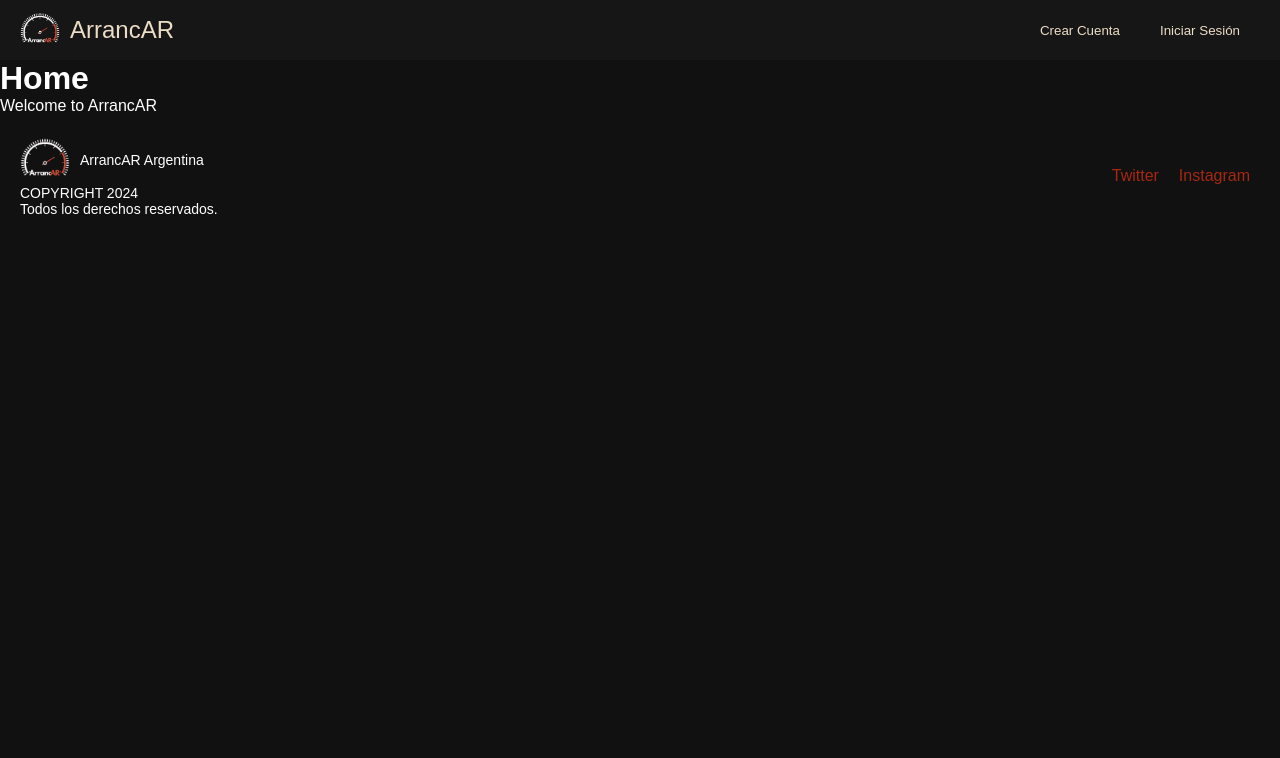
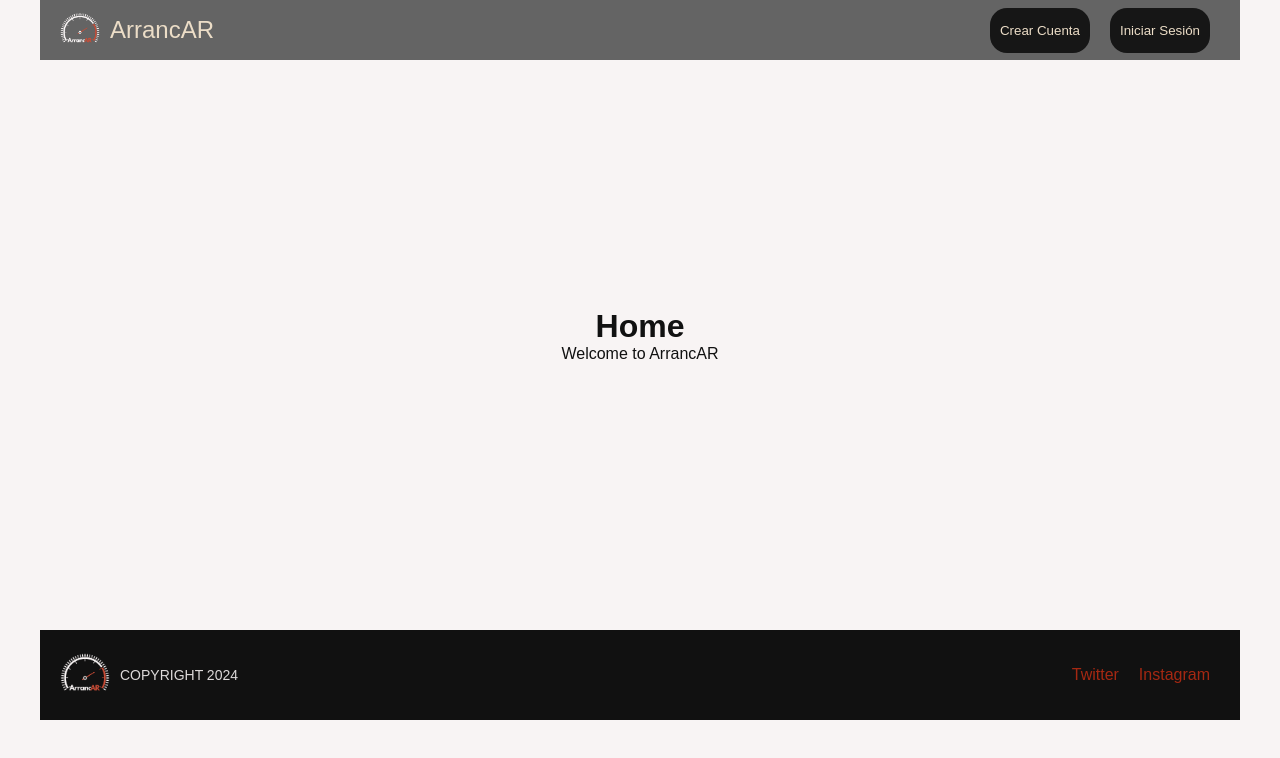
Before and after one commit to javier-pignataro/frontend, a React (Vite) app: page / in a window 1280 px wide. Shown: the top 758 px of the page. Built offline with nearby package versions, Linux system fonts and the light colour scheme.

Commit message:
Corrección sintaxis Sass + cambios en maquetado

```diff
--- a/src/Components/layout/Footer.jsx
+++ b/src/Components/layout/Footer.jsx
@@ -7,9 +7,11 @@ const Footer = () => {
             <div className='footer__logo__div'>
                 <div>
                     <img src={ArrancArLogo} alt="ArrancAR Logo" />
-                    <p>ArrancAR Argentina</p>
+                    {/* <p>ArrancAR Argentina</p> */}
                 </div>
-                <p>COPYRIGHT 2024<br></br>Todos los derechos reservados.</p>
+                <p>COPYRIGHT 2024</p>
+                {/* <br></br> */}
+                {/* Todos los derechos reservados. */}
             </div>
             <div className='footer__socials'>
                 <a href="">Twitter</a>
--- a/src/Routes/Home.jsx
+++ b/src/Routes/Home.jsx
@@ -2,7 +2,7 @@ import React from 'react'
 
 const Home = () => {
   return (
-    <div className='home'>
+    <div className='container__home'>
       <h1>Home</h1>
       <p>Welcome to ArrancAR</p>
     </div>
--- a/src/styles/components/_footer.scss
+++ b/src/styles/components/_footer.scss
@@ -1,42 +1,38 @@
 footer {
+  align-items: center;
+  background-color: $darkmode-background-color;
+  color: $lightmode-background-color-darker;
+  display: flex;
+  height: 90px;
+  justify-content: space-between;
   margin: 20px 0 0 0;
+  padding: 0 20px;
+  width: 100%;
+  .footer__logo__div {
     align-items: center;
     display: flex;
-    justify-content: space-between;
-    padding: 0 20px;
-    width: auto;
-    width: 100%;
-}
-
-footer .footer__logo__div {
-    display: flex;
-    flex-direction: column;
-}
-
-footer .footer__logo__div :nth-child(1) {
+    flex-direction: row;
+    &:nth-child(1) {
       align-items: center;
       display: flex;
     }
-
-footer .footer__logo__div img {
+    img {
+      margin: 0 10px 0 0;
       width: 50px;
-    margin: 0 10px 0 0;
     }
-
-footer p {
+  }
+  p {
     font-size: $font-size-0;
     margin: 0;
     padding-right: 12px;
   }
-
-footer div {
+  div {
     display: flex;
   }
-
-footer .footer__socials {
+  .footer__socials {
     display: flex;
-}
-
-footer .footer__socials a {
+    a {
       padding: 0 10px;
     }
+  }
+}
--- a/src/styles/components/_header.scss
+++ b/src/styles/components/_header.scss
@@ -1,33 +1,27 @@
 nav {
   align-items: center;
-    background-color: $darkmode-background-color-lighter;
+  background-color: $lightmode-backgroud-grey;
   display: flex;
   height: 60px;
   justify-content: space-between;
   padding: 0 20px;
   position: sticky;
   top: 0;
-}
-
-nav a {
+  a {
     align-items: center;
     color: $darkmode-text-color;
     display: flex;
     font-size: $font-size-4;
     text-decoration: none;
   }
-
-nav img {
+  img {
     padding-right: 10px;
     width: 50px;
   }
-
-nav .navbar__buttons {
+  .navbar__buttons {
     display: flex;
     height: 100%;
-}
-
-nav .navbar__buttons button {
+    button {
       transition: background-color 100ms ease-in-out;
       background-color: $darkmode-background-color-lighter;
       margin: 0 10px;
@@ -37,9 +31,10 @@ nav .navbar__buttons button {
       cursor: pointer;
       height: 45px;
       border-radius: 17px;
-}
-
-nav .navbar__buttons button:hover {
+      &:hover {
         background-color: $darkmode-secondary-color;
         color: $darkmode-text-color;
       }
+    }
+  }
+}
--- /dev/null
+++ b/src/styles/pages/_home.scss
@@ -0,0 +1,7 @@
+.container__home{
+    height: 550px;
+    align-items: center;
+    display: flex;
+    justify-content: center;
+    flex-direction: column;
+}
--- a/src/styles/styles.scss
+++ b/src/styles/styles.scss
@@ -1,4 +1,7 @@
 @import './utilities/settings';
 @import './utilities/base';
+
 @import './components/header';
 @import './components/footer';
+
+@import './pages/home';
--- a/src/styles/utilities/_base.scss
+++ b/src/styles/utilities/_base.scss
@@ -6,11 +6,11 @@
 }
 
 body {
-  // max-width: 1200px;
+  max-width: 1200px;
   margin: 0 auto;
   padding: 0;
-  background-color: $darkmode-background-color;
-  color: white;
+  background-color: rgba(247, 242, 242, 0.842);
+  color: $darkmode-background-color;
 }
 
 main {
--- a/src/styles/utilities/_settings.scss
+++ b/src/styles/utilities/_settings.scss
@@ -1,6 +1,7 @@
 /*    -    COLOR    -    */
 /*    -    LIGHTMODE    -    */
 $lightmode-background-color: #fcf8f8;
+$lightmode-backgroud-grey: #646464;
 $lightmode-background-color-darker: #dddada;
 $lightmode-text-color: #120908;
 $lightmode-primary-color: #c94c36;
```
Lines whose indentation alone changed are shown as unchanged.
